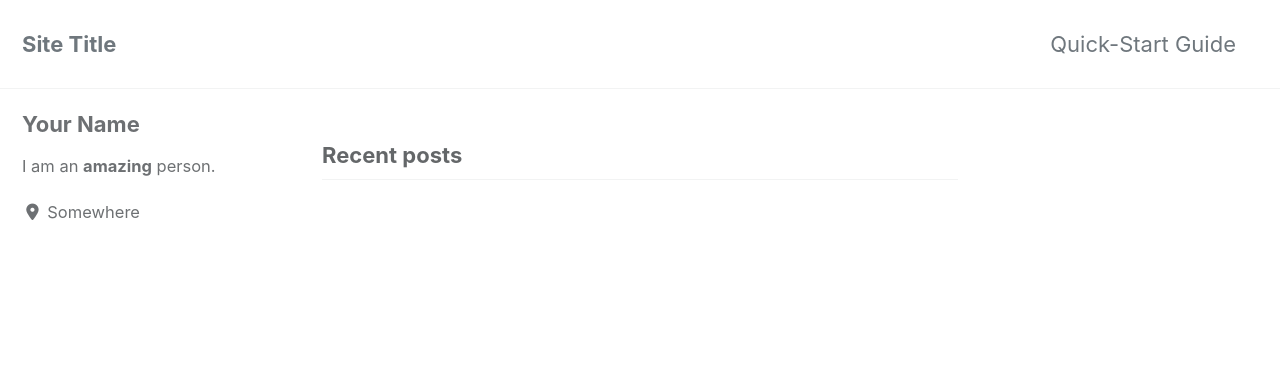
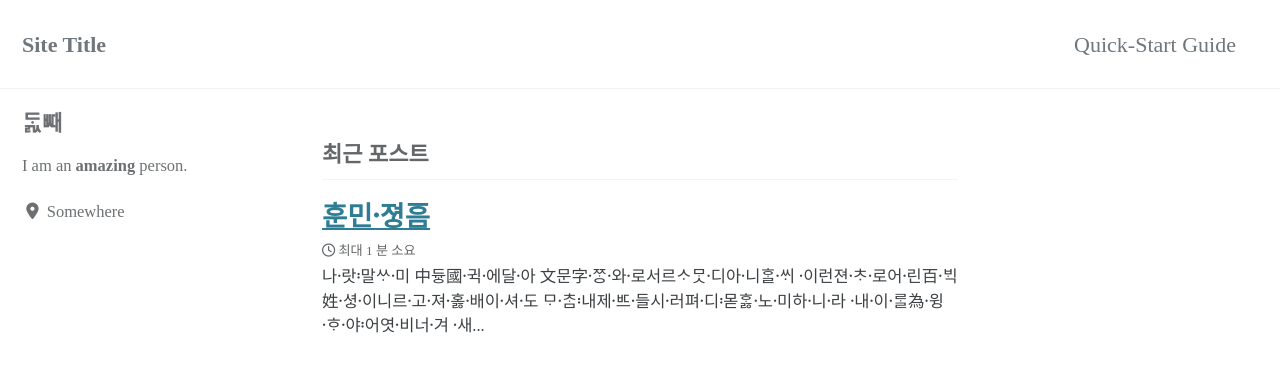
Before and after one commit to francisdzheng/mkor, a Jekyll site: the page built from index.html, in a window 1280 px wide and 900 px high. Shown: the top 372 px of the window. Built offline with Jekyll 4.4.1, drawn with Linux system fonts in a browser that asks for light colours; cached includes are drawn as plain includes; nearby versions of some CDN libraries; some web fonts are replaced; the list of posts is cut into pages by our own code.

Commit message:
훈민정음 테스트

````diff
--- a/_config.yml
+++ b/_config.yml
@@ -15,7 +15,7 @@
 minimal_mistakes_skin    : "default" # "air", "aqua", "contrast", "dark", "dirt", "neon", "mint", "plum", "sunrise"
 
 # Site Settings
-locale                   : "en-US"
+locale                   : "ko"
 title                    : "Site Title"
 title_separator          : "-"
 subtitle                 : # site tagline that appears below site title in masthead
@@ -93,7 +93,7 @@ analytics:
 
 # Site Author
 author:
-  name             : "Your Name"
+  name             : "ᄃᆞᇌᄣᅢ"
   avatar           : # path of avatar image, e.g. "/assets/images/bio-photo.jpg"
   bio              : "I am an **amazing** person."
   location         : "Somewhere"
--- /dev/null
+++ b/_posts/2017-11-28-post-exclude-search.md
@@ -0,0 +1,36 @@
+---
+title:  "훈민져ᇰ〮ᅙᅳᆷ"
+search: false
+categories:
+  - Jekyll
+last_modified_at: 2018-02-19T08:06:00-05:00
+---
+
+나랏〮말〯ᄊᆞ미〮
+中듀ᇰ國귁〮에〮달아〮
+文문字ᄍᆞᆼ〮와〮로〮서르ᄉᆞᄆᆞᆺ디〮아니〮ᄒᆞᆯᄊᆡ〮
+이〮런젼ᄎᆞ〮로〮어린〮百ᄇᆡᆨ〮姓셔ᇰ〮이〮니르고〮져〮호ᇙ〮배〮이셔〮도〮
+ᄆᆞᄎᆞᆷ〮내〯제ᄠᅳ〮들〮시러〮펴디〮몯〯ᄒᆞᇙ노〮미〮하니〮라〮
+내〮이〮ᄅᆞᆯ〮為윙〮ᄒᆞ〮야〮어〯엿비〮너겨〮
+새〮로〮스〮믈〮여듧〮字ᄍᆞᆼ〮ᄅᆞᆯ〮ᄆᆡᇰᄀᆞ〮노니〮
+사〯ᄅᆞᆷ마〯다〮ᄒᆡ〯ᅇᅧ〮수〯ᄫᅵ〮니겨〮날〮로〮ᄡᅮ〮메〮便뼌安ᅙᅡᆫ킈〮ᄒᆞ고〮져〮ᄒᆞᇙᄯᆞᄅᆞ미〮니라〮
+
+```yaml
+search: false
+```
+
+**Note:** `search: false` only works to exclude posts when using Lunr as a search provider.
+{: .notice--info}
+
+To exclude files when using Algolia as a search provider add an array to `algolia.files_to_exclude` in your `_config.yml`. For more configuration options be sure to check their [full documentation](https://community.algolia.com/jekyll-algolia/options.html).
+
+```yaml
+algolia:
+  # Exclude more files from indexing
+  files_to_exclude:
+    - index.html
+    - index.md
+    - excluded-file.html
+    - _posts/2017-11-28-post-exclude-search.md
+    - subdirectory/*.html
+```
--- a/_sass/minimal-mistakes/_variables.scss
+++ b/_sass/minimal-mistakes/_variables.scss
@@ -13,10 +13,14 @@ $paragraph-indent: false !default; // true, false (default)
 $indent-var: 1.3em !default;
 
 /* system typefaces */
-$serif: Georgia, Times, serif !default;
-$sans-serif: -apple-system, BlinkMacSystemFont, "Roboto", "Segoe UI",
-  "Helvetica Neue", "Lucida Grande", Arial, sans-serif !default;
-$monospace: Monaco, Consolas, "Lucida Console", monospace !default;
+// $serif: Georgia, Times, serif !default;
+// $sans-serif: -apple-system, BlinkMacSystemFont, "Roboto", "Segoe UI",
+//   "Helvetica Neue", "Lucida Grande", Arial, sans-serif !default;
+// $monospace: Monaco, Consolas, "Lucida Console", monospace !default;
+
+$serif: "NanumBarunGothic YetHangul" !default;
+$sans-serif: "NanumBarunGothic YetHangul" !default;
+$monospace: "NanumBarunGothic YetHangul" !default;
 
 /* sans serif typefaces */
 $sans-serif-narrow: $sans-serif !default;
--- a/assets/css/main.scss
+++ b/assets/css/main.scss
@@ -6,3 +6,12 @@
 
 @import "minimal-mistakes/skins/{{ site.minimal_mistakes_skin | default: 'default' }}"; // skin
 @import "minimal-mistakes"; // main partials
+
+@font-face {
+    font-family: 'NanumBarunGothic YetHangul';
+    src: url('../NanumBarunGothic-YetHangul.ttf');
+}
+
+* {
+    font-family: 'NanumBarunGothic YetHangul';
+}
````
Also changed, not shown: _pages/about.md (added, +8 -0 lines), 13 other files.
